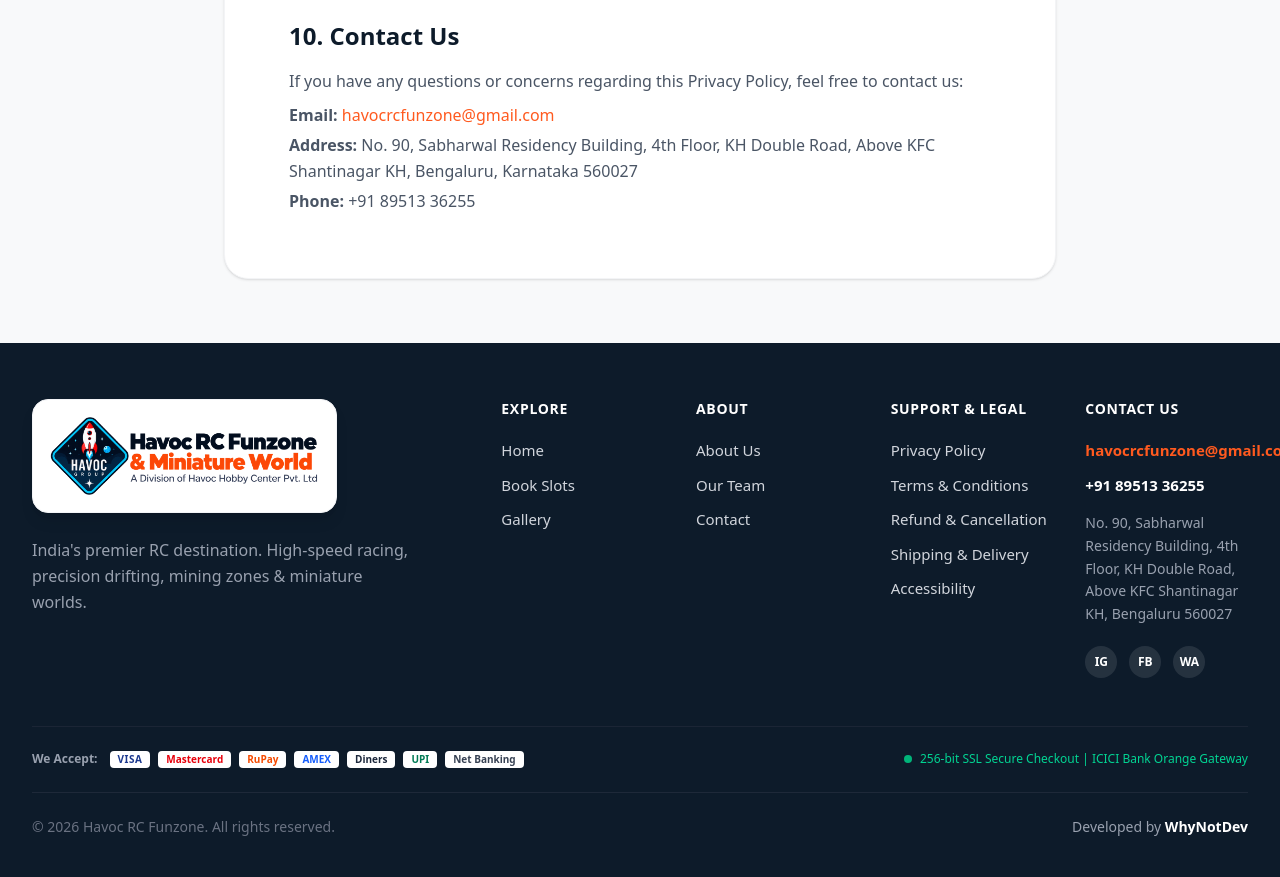
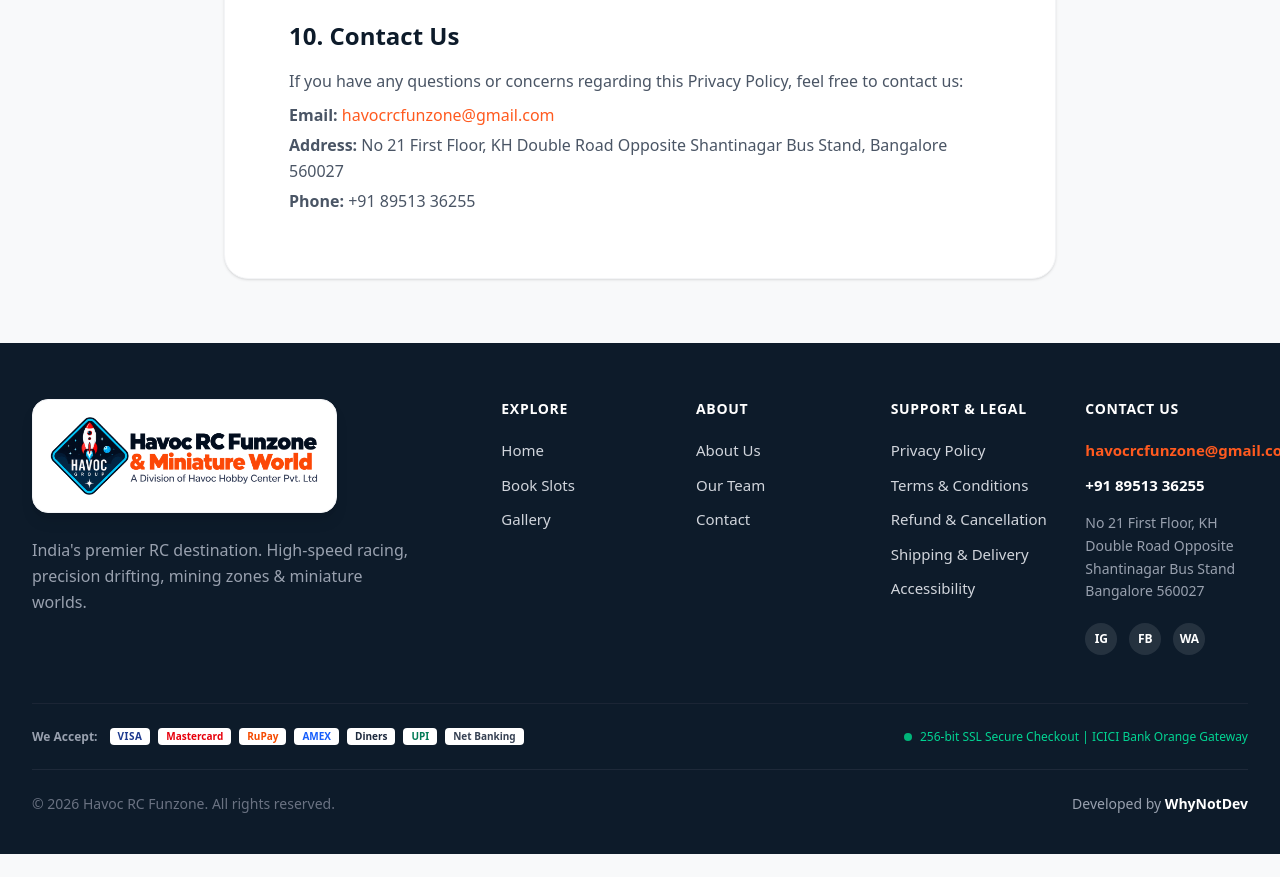
Before and after one commit to Aneesh1290/havoc-rc-funzone, a Next.js app: page /privacy in a window 1280 px wide. Shown: the part 2560-3437 px from the top of the page. After the commit the page ends 3414 px from the top, so only its background shows below. Built offline with nearby package versions, Linux system fonts and the light colour scheme.

Commit message:
chore(content): update venue address to No 21 First Floor, KH Double Road

```diff
--- a/src/app/(main)/contact/page.tsx
+++ b/src/app/(main)/contact/page.tsx
@@ -36,10 +36,9 @@ export default function ContactPage() {
               <div>
                 <h3 className="font-bold text-[#0d1b2a] mb-2">Visit Us</h3>
                 <p className="text-gray-600">
-                  No. 90, Sabharwal Residency<br />
-                  Building, 4th Floor, KH Double Road<br />
-                  Above KFC Shantinagar KH,<br />
-                  Bengaluru, Karnataka 560027
+                  No 21 First Floor,<br />
+                  KH Double Road Opposite Shantinagar Bus Stand,<br />
+                  Bangalore 560027
                 </p>
               </div>
             </div>
@@ -75,7 +74,7 @@ export default function ContactPage() {
                 scrolling="no"
                 marginHeight={0}
                 marginWidth={0}
-                src="https://maps.google.com/maps?width=100%25&amp;height=600&amp;hl=en&amp;q=No.%2090,%20Sabharwal%20Residency,%20Building,%204th%20Floor,%20KH%20Double%20Road,%20Above%20KFC%20Shantinagar%20KH,%20Bengaluru,%20Karnataka%20560027+(Havoc%20RC%20Funzone)&amp;t=&amp;z=15&amp;ie=UTF8&amp;iwloc=B&amp;output=embed"
+                src="https://maps.google.com/maps?width=100%25&amp;height=600&amp;hl=en&amp;q=No.%2021%20First%20Floor,%20KH%20Double%20Road,%20Opposite%20Shantinagar%20Bus%20Stand,%20Bangalore%20560027+(Havoc%20RC%20Funzone)&amp;t=&amp;z=15&amp;ie=UTF8&amp;iwloc=B&amp;output=embed"
                 className="w-full h-full grayscale-[20%] contrast-125"
                 style={{ filter: "opacity(0.9)" }}
               >
--- a/src/app/(main)/privacy/page.tsx
+++ b/src/app/(main)/privacy/page.tsx
@@ -94,7 +94,7 @@ export default function PrivacyPage() {
               <p className="mb-2">If you have any questions or concerns regarding this Privacy Policy, feel free to contact us:</p>
               <ul className="space-y-1">
                 <li><strong>Email:</strong> <a href="mailto:havocrcfunzone@gmail.com" className="text-[#ff5a1f] hover:underline">havocrcfunzone@gmail.com</a></li>
-                <li><strong>Address:</strong> No. 90, Sabharwal Residency Building, 4th Floor, KH Double Road, Above KFC Shantinagar KH, Bengaluru, Karnataka 560027</li>
+                <li><strong>Address:</strong> No 21 First Floor, KH Double Road Opposite Shantinagar Bus Stand, Bangalore 560027</li>
                 <li><strong>Phone:</strong> +91 89513 36255</li>
               </ul>
             </section>
--- a/src/app/(main)/refund/page.tsx
+++ b/src/app/(main)/refund/page.tsx
@@ -215,7 +215,7 @@ export default function RefundPolicyPage() {
                     <span>Physical Venue</span>
                   </div>
                   <p className="text-xs text-gray-600 leading-snug">
-                    4th Floor, Sabharwal Residency, KH Double Rd, Shantinagar, Bengaluru 560027
+                    No 21 First Floor, KH Double Road Opposite Shantinagar Bus Stand, Bangalore 560027
                   </p>
                 </div>
               </div>
--- a/src/app/(main)/shipping/page.tsx
+++ b/src/app/(main)/shipping/page.tsx
@@ -44,7 +44,7 @@ export default function ShippingPolicyPage() {
                 All purchases made on this website (<span>https://havocrcfunzone.com</span> or authorized booking portals) are for time-based entertainment service access passes (&ldquo;PlayPasses&rdquo;, &ldquo;Podium Sim Slots&rdquo;, or event registrations) at our venue:
               </p>
               <div className="bg-gray-50 rounded-xl p-4 border border-gray-200/80 mb-3 text-sm text-gray-800">
-                <strong>Venue Address:</strong> No. 90, Sabharwal Residency Building, 4th Floor, KH Double Road, Above KFC Shantinagar KH, Bengaluru, Karnataka 560027, India.
+                <strong>Venue Address:</strong> No 21 First Floor, KH Double Road Opposite Shantinagar Bus Stand, Bangalore 560027, India.
               </div>
               <p>
                 Because our bookings represent capacity-controlled physical service reservations, <strong>no tangible physical goods requiring courier dispatch are shipped by default</strong>.
--- a/src/app/(main)/terms/page.tsx
+++ b/src/app/(main)/terms/page.tsx
@@ -25,7 +25,7 @@ export default function TermsPage() {
             </p>
 
             <div className="bg-amber-50 border-l-4 border-amber-500 p-5 rounded-r-2xl text-sm text-amber-900 leading-relaxed">
-              <strong>Notice of Agreement:</strong> By accessing our website, purchasing an admission pass or simulator session, or stepping onto our premises at No. 90, Sabharwal Residency Building, 4th Floor, KH Double Road, Bengaluru, you expressly agree to abide by all terms, venue regulations, and payment guidelines detailed herein.
+              <strong>Notice of Agreement:</strong> By accessing our website, purchasing an admission pass or simulator session, or stepping onto our premises at No 21 First Floor, KH Double Road Opposite Shantinagar Bus Stand, Bangalore 560027, you expressly agree to abide by all terms, venue regulations, and payment guidelines detailed herein.
             </div>
 
             {/* 1. Customer Rights and Responsibilities */}
@@ -186,7 +186,7 @@ export default function TermsPage() {
                   <MapPin className="w-4 h-4 text-[#ff5a1f] shrink-0 mt-0.5" />
                   <div>
                     <span className="block font-bold text-gray-900">Arena Address</span>
-                    <span className="text-gray-600 text-xs">No. 90, 4th Floor, KH Double Rd, Shantinagar, Bengaluru 560027</span>
+                    <span className="text-gray-600 text-xs">No 21 First Floor, KH Double Road Opposite Shantinagar Bus Stand, Bangalore 560027</span>
                   </div>
                 </div>
               </div>
--- a/src/components/Footer.tsx
+++ b/src/components/Footer.tsx
@@ -69,7 +69,7 @@ export default function Footer() {
                   </a>
                 </li>
                 <li className="text-gray-400 text-xs sm:text-sm leading-relaxed pt-1">
-                  No. 90, Sabharwal Residency Building, 4th Floor, KH Double Road, Above KFC Shantinagar KH, Bengaluru 560027
+                  No 21 First Floor, KH Double Road Opposite Shantinagar Bus Stand Bangalore 560027
                 </li>
                 <li className="pt-2">
                   <div className="flex items-center gap-3">
```
